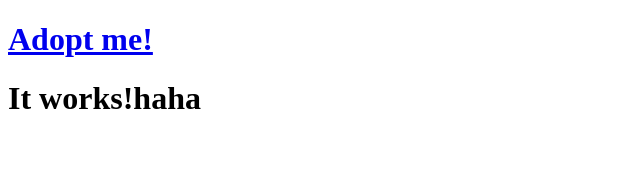
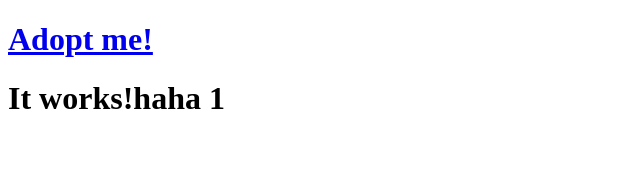
Before and after one commit to karolina-rachuta/adopt_me, a React (Vite) app: page /details/1 in a window 1280 px wide. Shown: the top 170 px of the page, without its empty margins (0-640 px from the left). Built offline with nearby package versions, Linux system fonts and the light colour scheme.

Commit message:
usePa rams from url

```diff
--- a/src/components/Details.jsx
+++ b/src/components/Details.jsx
@@ -1,7 +1,10 @@
+import { useParams } from "react-router";
+
 function Details() {
+    const params = useParams();
     return (
         <>
-        <h1>It works!haha</h1>
+        <h1>It works!haha {params.id}</h1>
         </>
     );
 }
```
